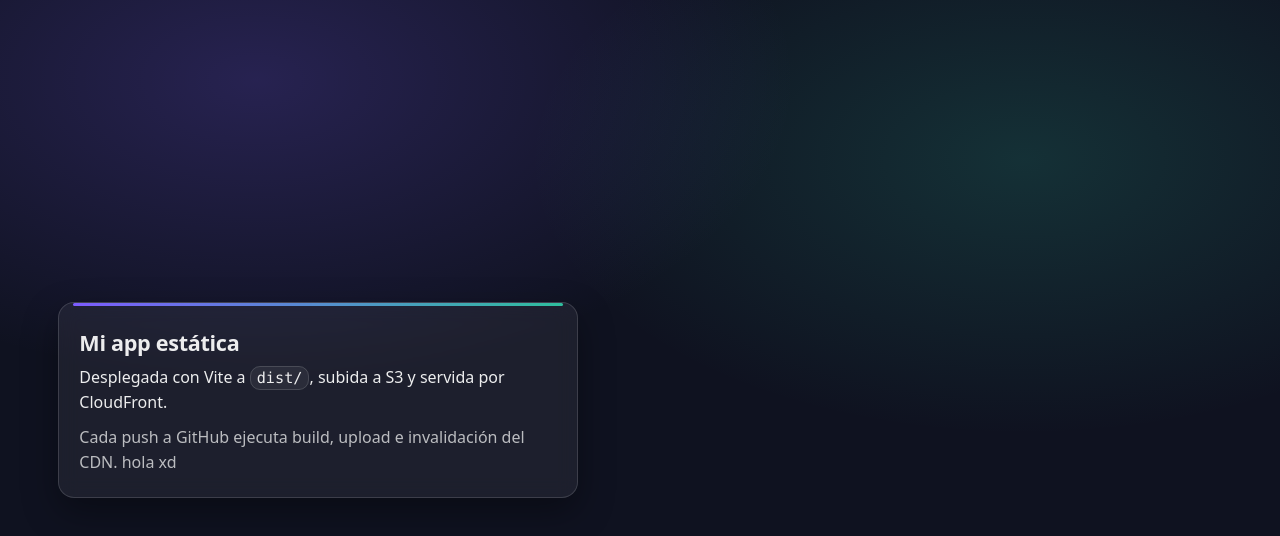
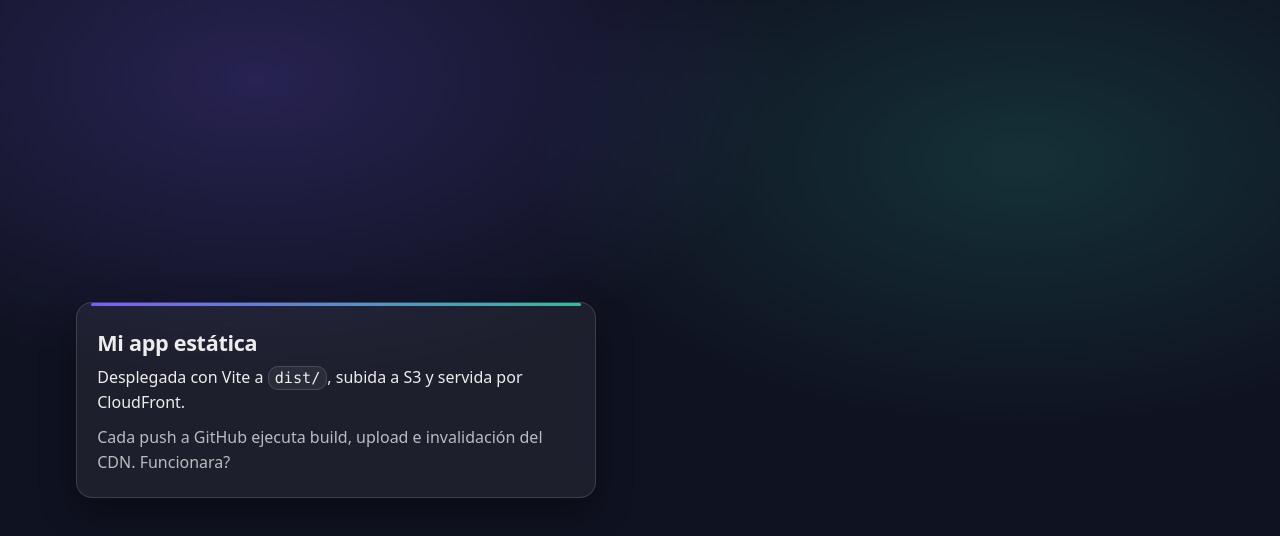
Before and after one commit to danielixcot/ArquitecturaSistemas2, a React (Vite) app: page / in a window 1280 px wide. Shown: the top 536 px of the page. Built offline with nearby package versions, Linux system fonts and the light colour scheme.

Commit message:
cambio de prueba 2

```diff
--- a/src/App.jsx
+++ b/src/App.jsx
@@ -9,7 +9,7 @@ export default function App() {
           Desplegada con Vite a <code>dist/</code>, subida a S3 y servida por CloudFront.
         </p>
         <p className="muted">
-          Cada push a GitHub ejecuta build, upload e invalidación del CDN. hola xd
+          Cada push a GitHub ejecuta build, upload e invalidación del CDN. Funcionara?
         </p>
       </section>
     </main>
```
